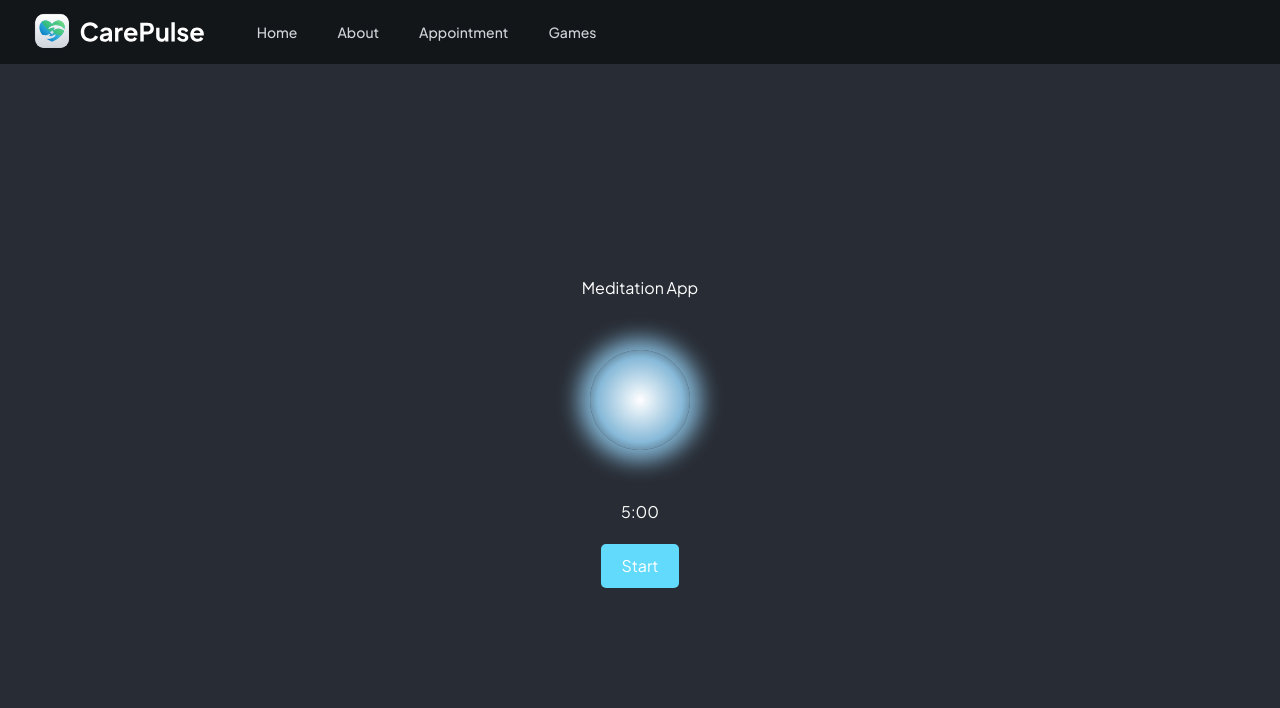
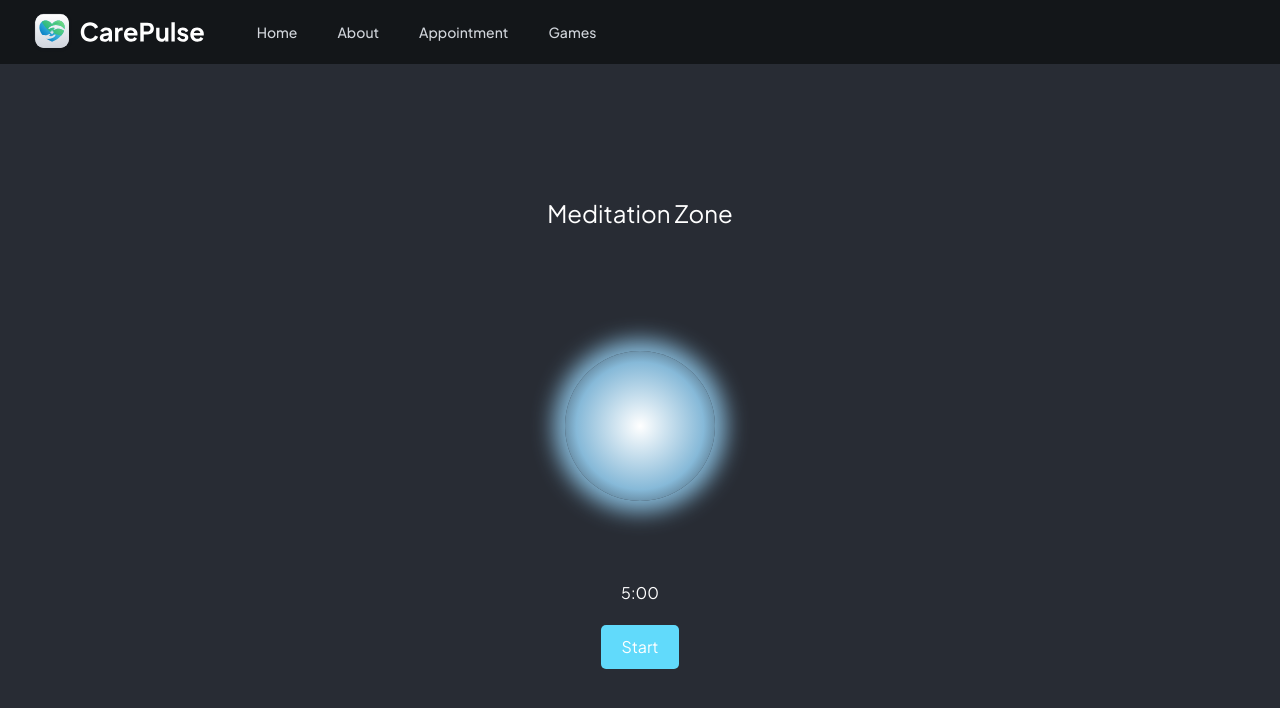
Before and after one commit to ig-sachin/healthpulse, a Next.js app: page /meditation-game in a window 1280 px wide. Shown: the top 708 px of the page. Built offline with nearby package versions, Linux system fonts and the light colour scheme.

Commit message:
added sound

```diff
--- a/components/Meditation.css
+++ b/components/Meditation.css
@@ -7,15 +7,22 @@
     height: 100vh;
     background-color: #282c34;
     color: white;
+
+}
+
+.meditation-app h1 {
+    font-size: 1.5rem;
+    margin-bottom: 50px;
 }
 
 .glowing-sphere {
-    width: 100px;
-    height: 100px;
+    width: 150px;
+    height: 150px;
     background: radial-gradient(circle, rgba(255, 255, 255, 1) 0%, rgb(134, 185, 216) 60%, rgba(0, 0, 0, 0) 100%);
     border-radius: 50%;
     animation: glow 3s infinite;
-    margin: 50px;
+    margin: 70px;
+    margin-bottom: 80px;
 }
 
 @keyframes glow {
--- a/components/Meditation.tsx
+++ b/components/Meditation.tsx
@@ -1,12 +1,12 @@
 'use client';
-// src/components/MeditationApp.js
-import React, { useState, useEffect } from 'react';
+import React, { useState, useEffect, useRef } from 'react';
 import './Meditation.css';
 
 const Meditation = () => {
     const [timeLeft, setTimeLeft] = useState(300); // 5 minutes
     const [isMeditating, setIsMeditating] = useState(false);
     const [intervalId, setIntervalId] = useState(null);
+    const audioRef = useRef(null);
 
     useEffect(() => {
         if (timeLeft === 0) {
@@ -14,6 +14,15 @@ const Meditation = () => {
             setIsMeditating(false);
         }
     }, [timeLeft, intervalId]);
+
+    useEffect(() => {
+        if (isMeditating) {
+            audioRef.current.play();
+        } else {
+            audioRef.current.pause();
+            audioRef.current.currentTime = 0; // Optional: Reset playback position
+        }
+    }, [isMeditating]);
 
     const startMeditation = () => {
         setIsMeditating(true);
@@ -34,7 +43,7 @@ const Meditation = () => {
 
     return (
         <div className="meditation-app">
-            <h1>Meditation App</h1>
+            <h1>Meditation Zone</h1>
             <div className="glowing-sphere"></div>
             <p>{formatTime(timeLeft)}</p>
             <div className="controls">
@@ -44,6 +53,7 @@ const Meditation = () => {
                     <button onClick={startMeditation}>Start</button>
                 )}
             </div>
+            <audio ref={audioRef} src="/sound.mp3" loop />
         </div>
     );
 };
--- a/package.json
+++ b/package.json
@@ -54,6 +54,7 @@
     "eslint": "^8",
     "eslint-config-next": "14.2.3",
     "eslint-plugin-import": "^2.29.1",
+    "file-loader": "^6.2.0",
     "postcss": "^8",
     "tailwindcss": "^3.4.1",
     "typescript": "^5"
```
Also changed, not shown: 2 other files (tests, documents, lock files or other folders).
